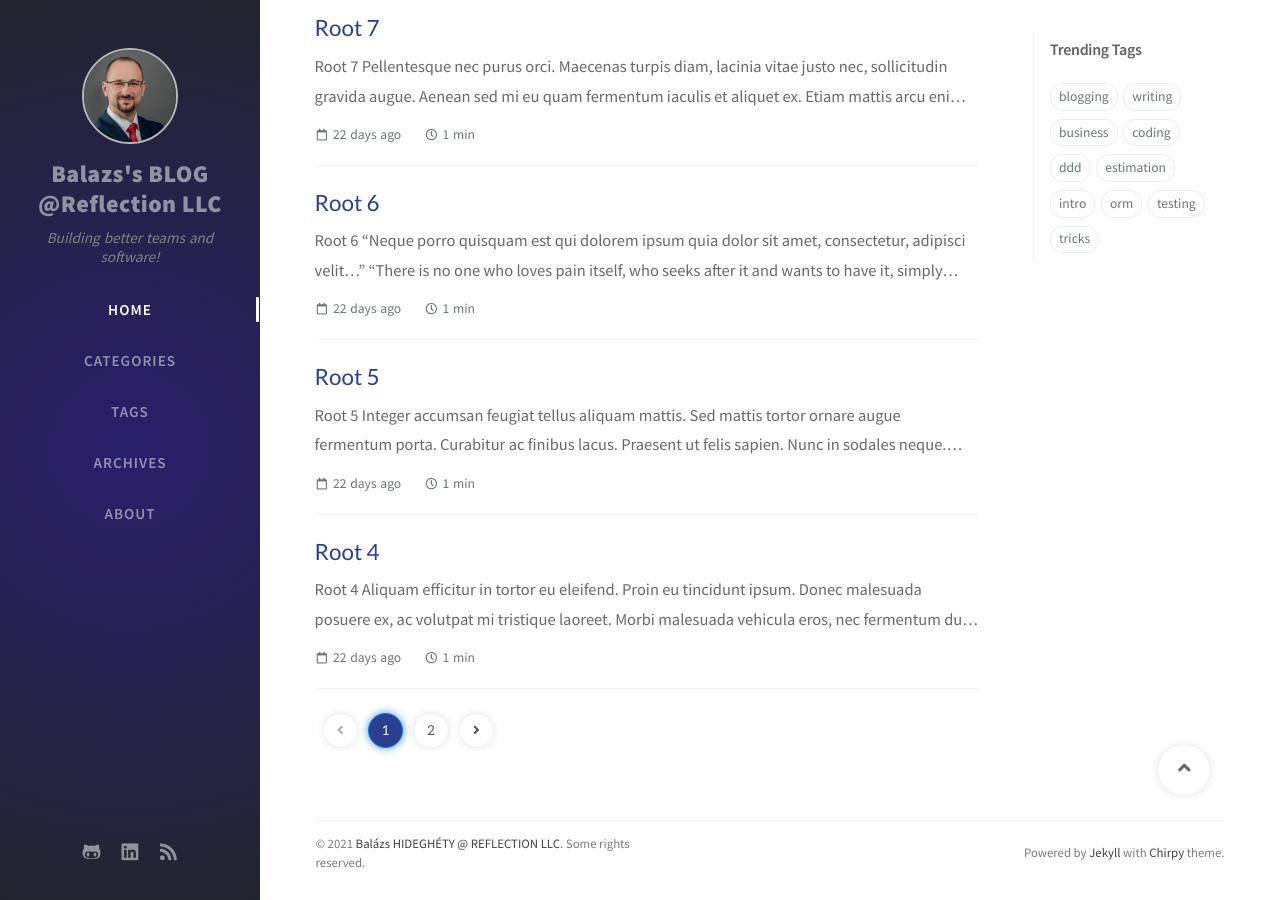
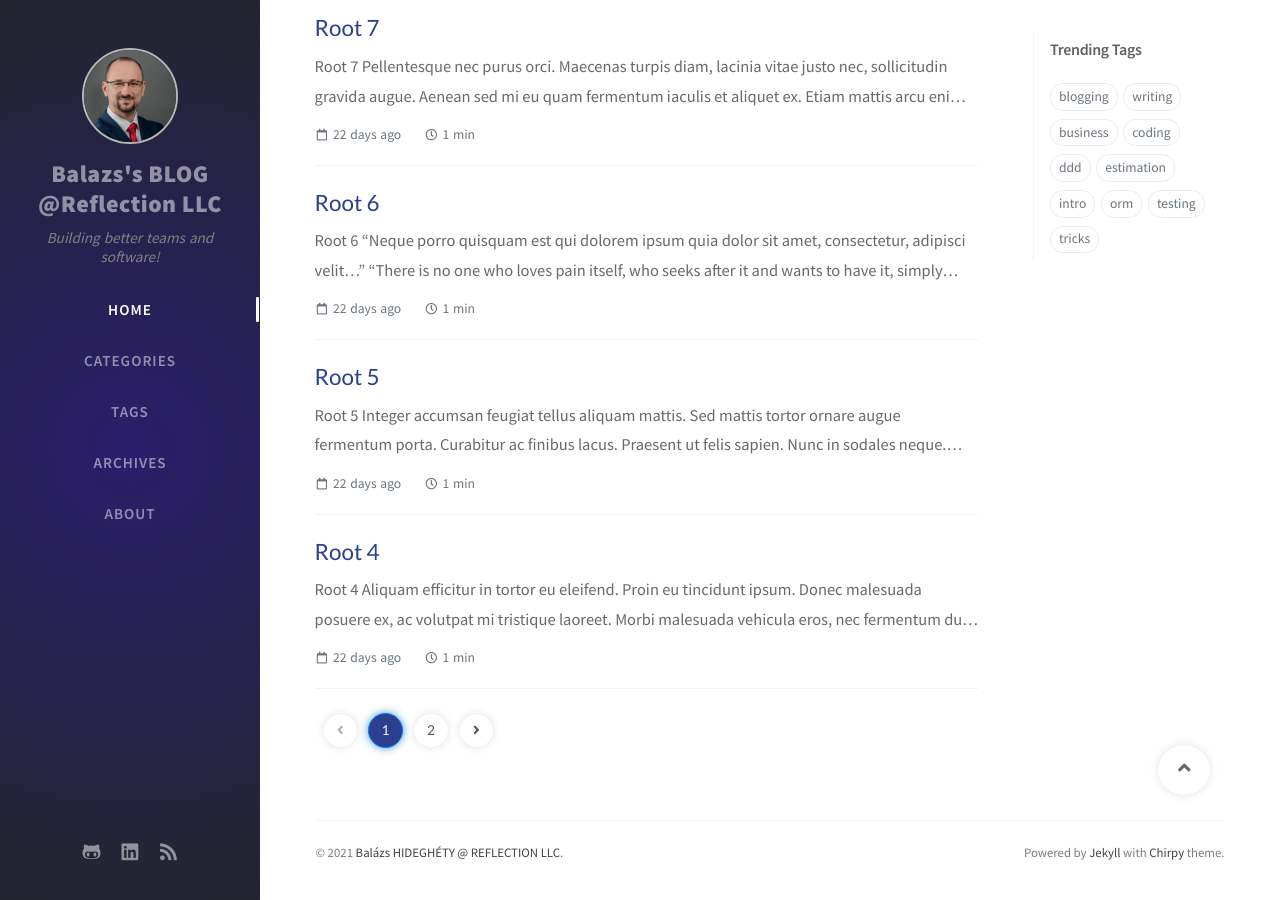
Before and after one commit to hidegh/jamstack-jekyll-custom, a Jekyll site: the page built from index.html, in a window 1280 px wide and 900 px high, scrolled down 1127 px. Built offline with Jekyll 4.4.1, drawn with Linux system fonts in a browser that asks for light colours; nearby versions of some CDN libraries; the list of posts is cut into pages by our own code; comment, search, counter and statistics services are not loaded.

Commit message:
Change: copyright brief text removed

```diff
--- a/_data/rights.yml
+++ b/_data/rights.yml
@@ -10,7 +10,7 @@ license:
   name: CC BY 4.0
   link: "https://creativecommons.org/licenses/by/4.0/"
 
-brief: Some rights reserved.
+brief:
 
 verbose: >-
   Except where otherwise noted, the blog posts on this site are licensed
```
